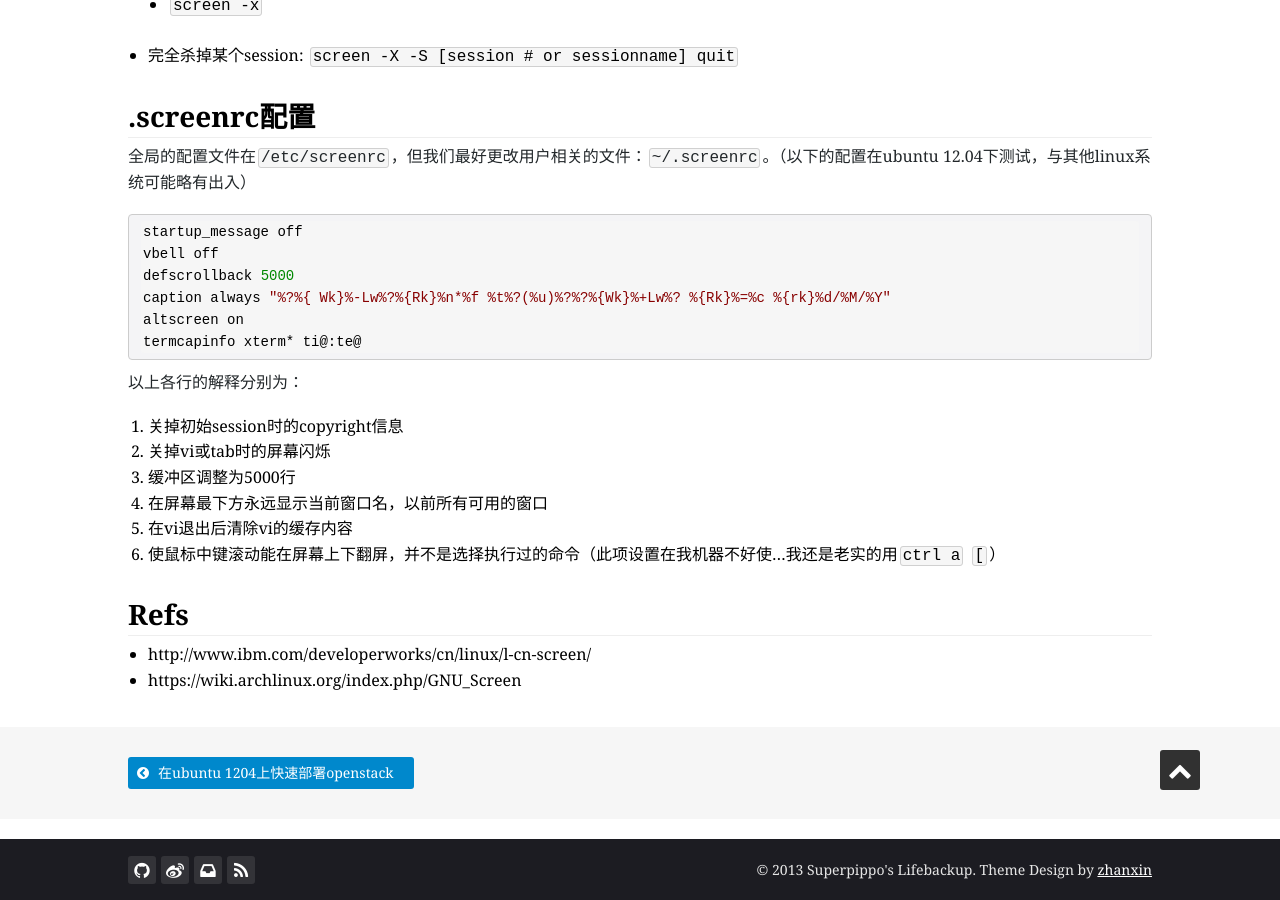
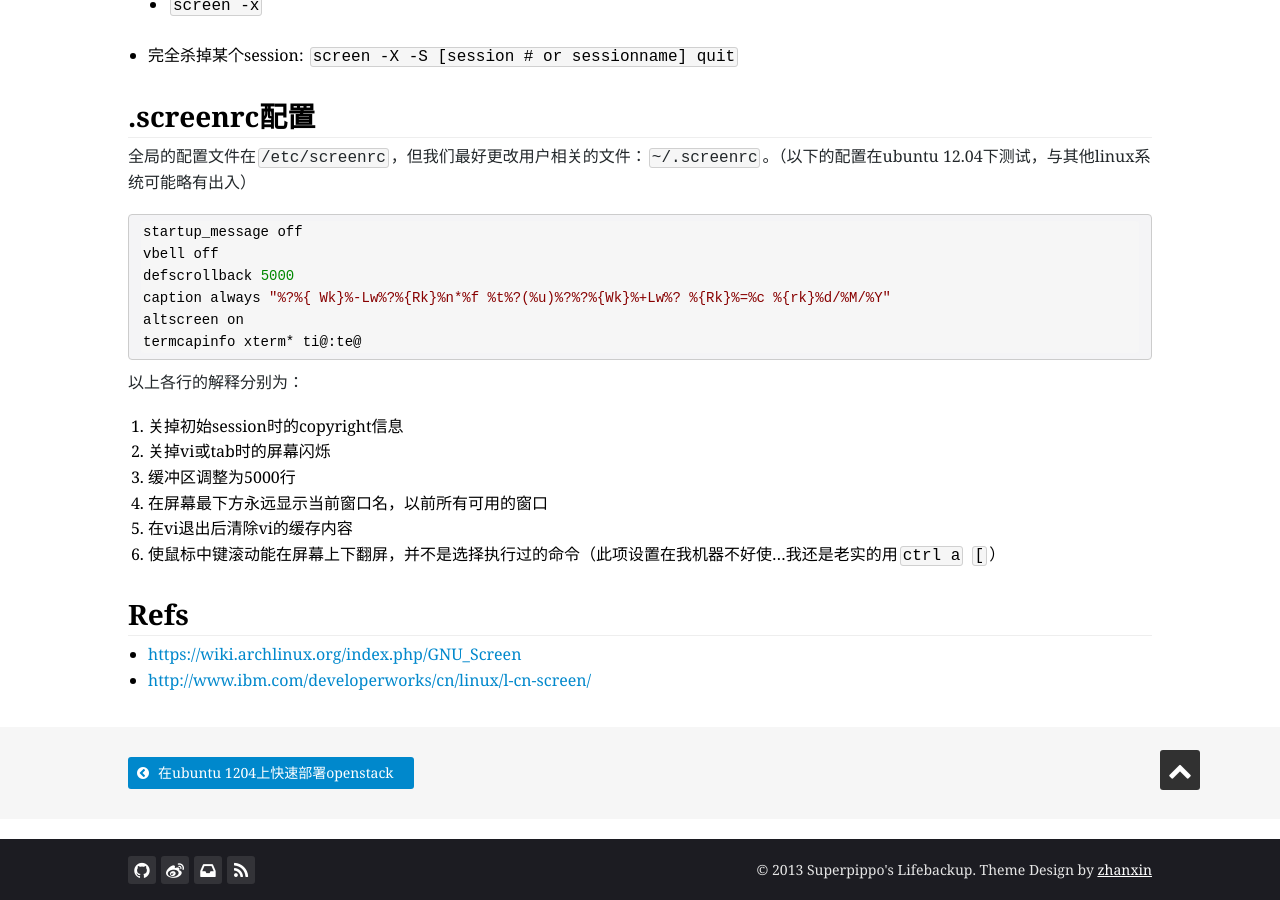
Before and after one commit to Huang-Wei/huang-wei.github.io, a Jekyll site: the page built from _posts/2014-02-26-screen.md, in a window 1280 px wide and 900 px high, scrolled down 762 px. Built offline with Jekyll 4.4.1, drawn with Linux system fonts in a browser that asks for light colours; nearby versions of some CDN libraries; Markdown is read by kramdown in place of the engine named in the settings; some of the changed lines change nothing that is shown.

Commit message:
minor changes

```diff
--- a/_posts/2014-02-26-screen.md
+++ b/_posts/2014-02-26-screen.md
@@ -48,5 +48,5 @@ termcapinfo xterm* ti@:te@
 
 ## Refs
 
-* http://www.ibm.com/developerworks/cn/linux/l-cn-screen/
-* https://wiki.archlinux.org/index.php/GNU_Screen
+* [https://wiki.archlinux.org/index.php/GNU_Screen](https://wiki.archlinux.org/index.php/GNU_Screen)
+* [http://www.ibm.com/developerworks/cn/linux/l-cn-screen/](http://www.ibm.com/developerworks/cn/linux/l-cn-screen/)
```
